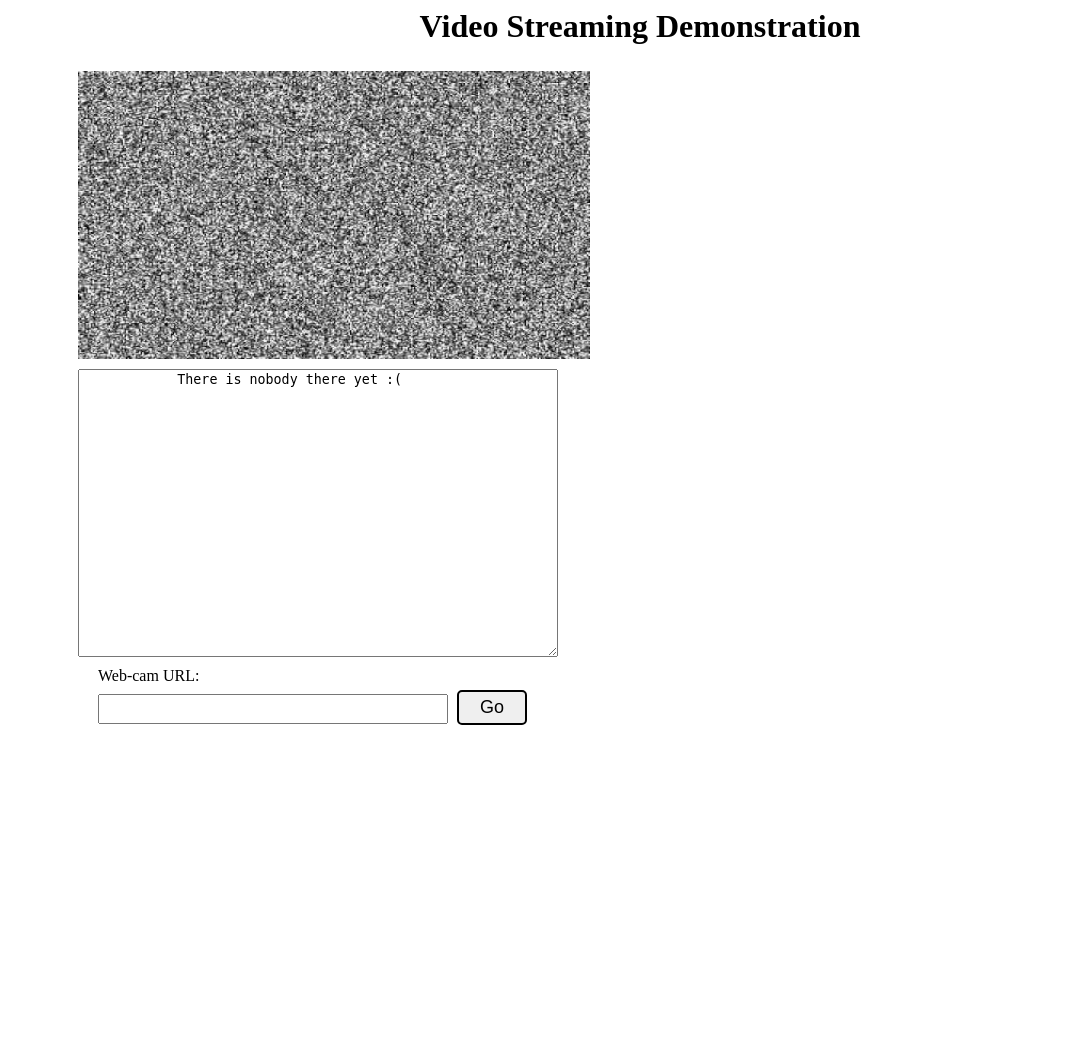
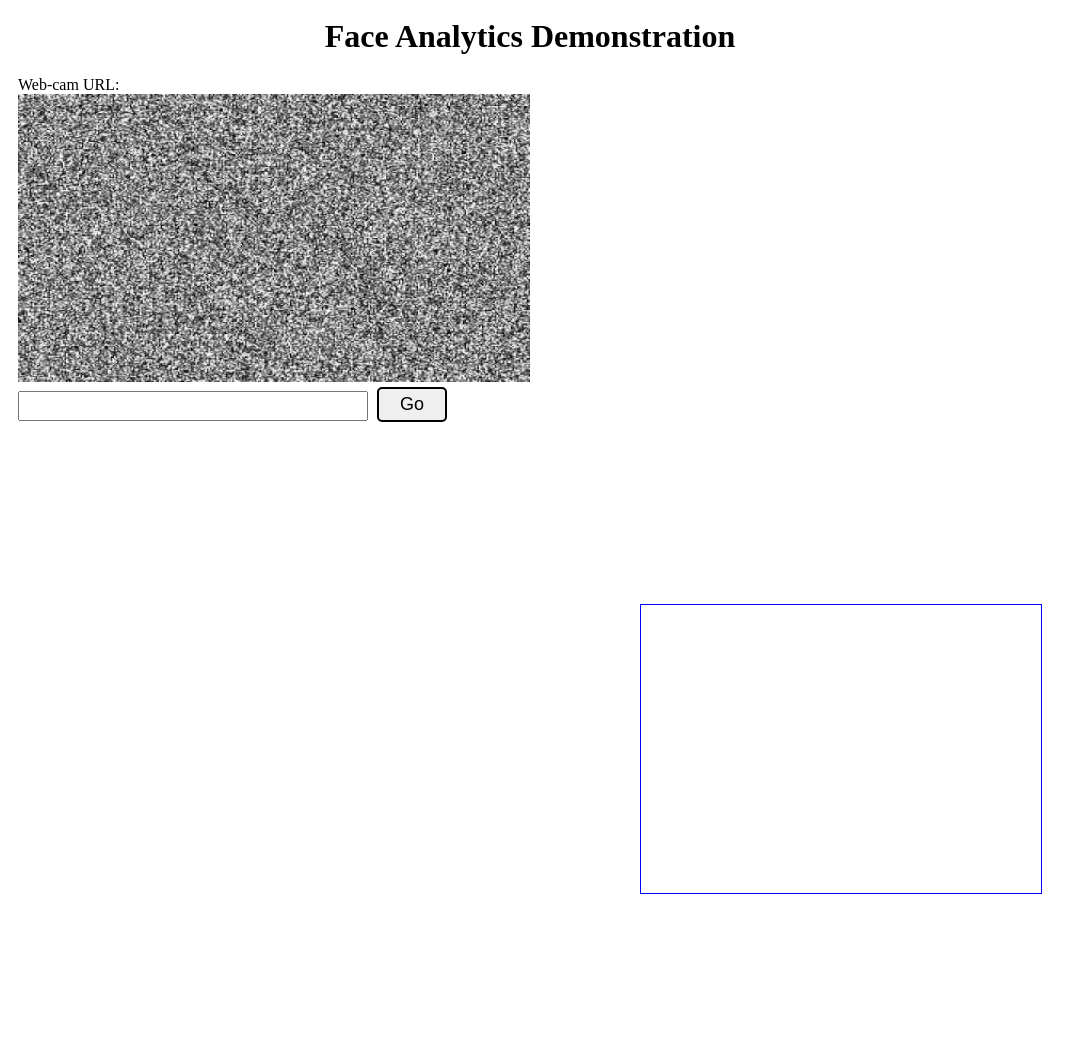
Before and after one commit to andreytlt13/FaceAnalytics, a Flask app: page / in a window 1280 px wide. Shown: the whole page, without its empty margins (0-1087 px from the left). Before the commit the page ends 725 px from the top, so only its background shows below. Run offline with Flask 2, Linux system fonts and the light colour scheme; data that the repository does not hold is empty; parts of the project's set-up code (start-up, migrations or seed data) failed here and were passed over.

Commit message:
Log detected face names into text file and stream the log into UI

```diff
--- a/srv/camera_stream/opencv_read_stream.py
+++ b/srv/camera_stream/opencv_read_stream.py
@@ -4,7 +4,7 @@ import cv2
 class Camera:
     def __init__(self, camera_url) -> None:
         self.camera_id = camera_url
-        self.capture = cv2.VideoCapture(0) #int(self.camera_id)
+        self.capture = cv2.VideoCapture(int(self.camera_id))
 
     def __del__(self):
         self.capture.release()
--- a/srv/webapp/camera_display/static/style.css
+++ b/srv/webapp/camera_display/static/css/style.css
@@ -1,37 +1,30 @@
 body {
 	background: white;
 	color: black;
-	padding: 10px
-	width: 1004px
+	padding: 10px;
+	width: 1024px;
+    height: 1024px;
 }
 
 #header {
     text-align: center
 }
 
+#stream_f {
+    width: 512px;
+    height: 512px;
+    align: center;
+}
+
 #stream {
     width: 512px;
     height: 288px;
-    align: left;
-    margin: 5px 70px;
-}
-
-#text {
-    width: 480px;
-    height: 288px;
-    align: right;
-    margin: 5px 70px;
-}
-
-form {
-    width: 450px;
-    height: 50px;
-    margin: 5px 90px;
 }
 
 #url_in {
     width: 350px;
     height: 30px;
+    align: left;
 }
 
 #submit {
@@ -42,4 +35,14 @@ form {
     margin: 5px 5px;
     text-align: center;
     font-size: 18px;
+    align: left;
 }
+
+#tail {
+    width: 400px;
+    height: 288px;
+    float: right;
+    vertical-align: top;
+    border: 1px solid blue;
+    overflow: hidden;
+}
--- a/srv/webapp/camera_display/templates/index.html
+++ b/srv/webapp/camera_display/templates/index.html
@@ -1,20 +1,46 @@
 <html>
 <head>
-    <title>Video Stream</title>
-    <link rel="stylesheet" href='../static/style.css'/>
-</head>
+    <title>Face Analytics</title>
+    <link rel="stylesheet" href='../static/css/style.css'/>
+
+    <script src="http://code.jquery.com/jquery-latest.min.js"></script>
+    <script>
+        function log() {
+            $.ajax({
+                type: 'GET',
+                url: 'text_stream',
+                dataType: "TEXT",
+                success: function (result) {
+                    $("<div />").text(result).appendTo("#tail")
+                }
+            });
+        }
+        log();
+        $(document).ready(
+            setInterval(function() {
+                    log();
+                },
+                1000 * 10
+            )
+        );
+
+    </script>
 <body>
 <div id="header">
-    <h1>Video Streaming Demonstration</h1>
+    <h1>Face Analytics Demonstration</h1>
 </div>
-<img src="/static/images/noise.jpg" id="stream">
-<textarea rows="25" cols="70" id="text">
-            There is nobody there yet :(
-        </textarea>
-<form action="{{ url_for('analyse') }}" method="POST">
+
+<form action="{{ url_for('analyse') }}" method="POST" id="stream_f">
     Web-cam URL:<br>
+    <img src="{{ img_path }}" id="stream">
+
     <input type="text" name="camera_url" id="url_in">
     <input type="submit" value="Go" id="submit">
 </form>
+
+<div id="tail">
+
+</div>
+
 </body>
 </html>
--- a/srv/webapp/camera_display/video_streaming.py
+++ b/srv/webapp/camera_display/video_streaming.py
@@ -1,10 +1,12 @@
 #!/usr/bin/env python
+from datetime import datetime
+
 import cv2
 import flask
+from flask_restful.representations import json
+
 import srv.models as face_recognition
-
 from srv.camera_stream.opencv_read_stream import Camera
-from srv.video_processing.haar_cascade import FaceDetector
 
 andreym_image = face_recognition.load_image_file("srv/webapp/photo/simon.jpg")
 andreym_face_encoding = face_recognition.face_encodings(andreym_image)[0]
@@ -22,34 +24,37 @@ face_encodings = []
 face_names = []
 process_this_frame = True
 
+log_time = 0
+last_read_row = ''
+
 app = flask.Flask(__name__)
 
 
 @app.route('/')
 def index():
-    return flask.render_template('index.html')
+    return flask.render_template(
+        'index.html',
+        img_path='/static/images/noise.jpg'
+    )
 
 
 @app.route('/analyse', methods=['POST'])
 def analyse():
     return flask.render_template(
-        'response.html',
-        cam_url=flask.request.form.get('camera_url')
+        'index.html',
+        img_path='video_stream?camera_url=' + flask.request.form.get('camera_url')
     )
 
 
 @app.route('/video_stream', methods=['GET'])
 def video_stream():
     return flask.Response(
-        generate_stream(
-            Camera(int(flask.request.args.get('url')))
-        ),
+        generate_stream(Camera(int(flask.request.args.get('camera_url')))),
         mimetype='multipart/x-mixed-replace; boundary=frame'
     )
 
 
 def generate_stream(camera):
-
     process_this_frame = True
 
     while True:
@@ -72,6 +77,13 @@ def generate_stream(camera):
                     name = known_face_names[first_match_index]
 
                 face_names.append(name)
+
+            # log results
+            log_msg_builder = ''
+            for name in face_names:
+                log_msg_builder += name + ', '
+            log_msg_builder = log_msg_builder[:-2]  # truncate last ', '
+            log_faces(log_msg_builder)
 
         process_this_frame = not process_this_frame
 
@@ -97,5 +109,40 @@ def generate_stream(camera):
                b'Content-Type: image/jpeg\r\n\r\n' + img_encoded.tobytes() + b'\r\n')
 
 
+def log_faces(msg):
+    out = open('camera_display/log/faces_log.txt', 'a+')
+    global log_time
+    current_time = datetime.now()
+    minutes_since_last_log = (current_time.timestamp() - log_time) / 10
+    # log every 10 seconds
+    if minutes_since_last_log >= 1:
+        log_time = current_time.timestamp()
+        are_many_people = len(msg.split(',')) > 10
+        out.write(
+            '\n' + msg + (' were ' if are_many_people else ' was ') + 'there at '
+            + current_time.strftime('%H:%M:%S')[0:8]
+            + ' on ' + str(current_time.date())
+        )
+    out.close()
+
+
+@app.route('/text_stream', methods=['GET'])
+def text_stream():
+    faces = open('camera_display/log/faces_log.txt', 'r')
+    objects_info = faces.readlines()[-1]
+    faces.close()
+
+    global last_read_row
+    if last_read_row == objects_info:
+        return json.dumps({'success': False}), 400, {'ContentType': 'application/json'}
+
+    last_read_row = objects_info
+    return flask.Response(
+        objects_info,
+        mimetype='text/xml'
+    )
+
+
 def run():
-    app.run(port=9090, debug=True)
+    if __name__ == "main":
+        app.run(port=9090, debug=True)
```
Also changed, not shown: srv/webapp/camera_display/templates/response.html (deleted, +0 -20 lines), 1 other file.
